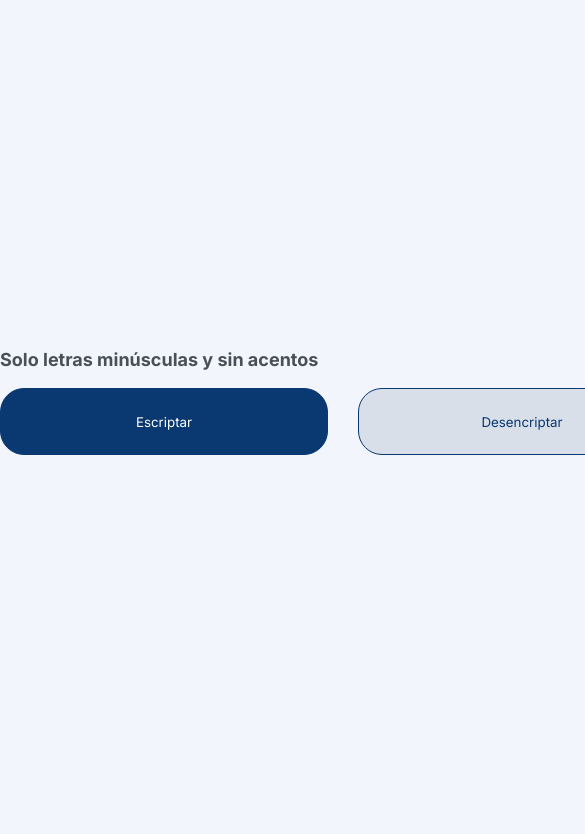
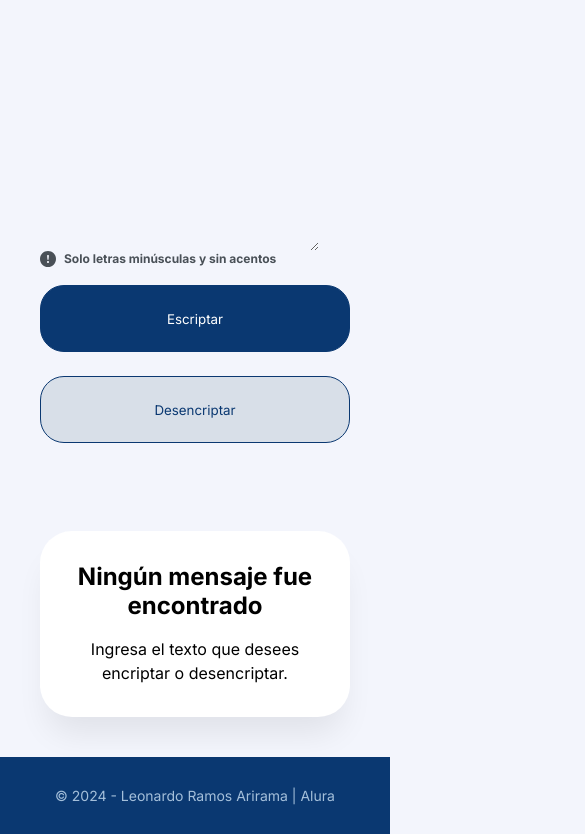
Before and after one commit to leoramosar/Challenge-Alura-Encriptador, a plain HTML site: page index.html in a window 390 px wide. Shown: the part 329-1163 px from the top of the page, 585 px wide, since content can reach past the window. Before the commit the page ends 844 px from the top, so only its background shows below. Drawn offline with Linux system fonts and the light colour scheme; files that its build step writes are made by us from their sources.

Commit message:
challenge end, project responsive

```diff
--- a/css/styles.css
+++ b/css/styles.css
@@ -21,16 +21,22 @@ header {
   padding-top: 20px;
 }
 
+main {
+  display: flex;
+  flex-direction: column;
+  height: calc(100vh - 100px);
+}
+
 .container {
   display: flex;
   margin: 0 auto;
-  height: calc(100vh - 100px);
   width: 1200px;
   padding-bottom: 60px;
-  padding-top: 50px;
+
+  flex: 1;
 }
 
-.seccion1 {
+.section1 {
   width: 70%;
   display: flex;
   flex-direction: column;
@@ -159,5 +165,67 @@ header {
 
 .informacion {
   color: #495057;
-  font-size: 18px;
+  font-size: 12px;
+  display: flex;
 }
+.informacion img {
+  padding-right: 8px;
+}
+
+footer p {
+  text-align: center;
+  font-size: 14px;
+  color: #a4bfda;
+  padding: 30px;
+
+  background-color: #0a3871;
+}
+
+@media screen and (max-width: 1200px) {
+  .container {
+    width: 100%;
+    padding: 40px 40px;
+    padding-top: 0;
+  }
+  .botones {
+    padding-right: 25px;
+  }
+}
+
+@media screen and (max-width: 768px) {
+  .container {
+    flex-direction: column;
+    justify-content: space-between;
+  }
+  .content-mu {
+    display: none;
+  }
+  .section1 {
+    height: 100%;
+  }
+  .section1,
+  .section2 {
+    width: 100%;
+  }
+  .botones {
+    padding-right: 0;
+    padding-bottom: 64px;
+  }
+  .logo {
+    width: 20%;
+  }
+}
+@media screen and (max-width: 640px) {
+  main {
+    height: initial;
+  }
+  .botones {
+    flex-direction: column;
+  }
+
+  .botones button {
+    width: 100%;
+    margin-left: 0;
+    margin-bottom: 24px;
+  }
+}
--- a/index.html
+++ b/index.html
@@ -3,8 +3,8 @@
   <head>
     <meta charset="UTF-8" />
     <meta name="viewport" content="width=device-width, initial-scale=1.0" />
-    <title>Document</title>
-    <link rel="stylesheet" href="styleS.css" />
+    <title>Challenge Encriptador de texto | Alura | Leonardo Arirama</title>
+    <link rel="stylesheet" href="css/styles.css" />
     <link rel="preconnect" href="https://fonts.googleapis.com" />
     <link rel="preconnect" href="https://fonts.gstatic.com" crossorigin />
     <link
@@ -20,17 +20,21 @@
     </header>
     <main>
       <div class="container">
-        <section class="seccion1">
+        <section class="section1">
           <div class="contenedor-text-area">
             <textarea
-              placeholder="ingrese el texto aqui"
+              cols="30"
+              rows="10"
+              placeholder="Ingrese el texto aqui"
               class="text-area"
             ></textarea>
           </div>
 
           <div class="info-alert">
-            <img src="images/info.png" alt="" />
-            <h6 class="informacion">Solo letras minúsculas y sin acentos</h6>
+            <h6 class="informacion">
+              <img src="images/info.svg" alt="" /> Solo letras minúsculas y sin
+              acentos
+            </h6>
           </div>
           <div class="botones">
             <button onclick="btnEncriptar()" class="btn-encriptar">
@@ -61,6 +65,9 @@
           </div>
         </section>
       </div>
+      <footer>
+        <p>&copy; 2024 - Leonardo Ramos Arirama | Alura</p>
+      </footer>
     </main>
 
     <script src="js/script.js"></script>
--- a/js/script.js
+++ b/js/script.js
@@ -4,11 +4,20 @@ const contentImg = document.querySelector(".content-mu");
 const messageInfo = document.querySelector(".mensaje-info");
 const contentBtnCopy = document.querySelector(".content-btn-copiar");
 
-// La letra "a" es convertida para "at"
+// La letra "a" es convertida para "ai
 // La letra "e" es convertida para "enwer"
 // La letra "i" es convertida para "imes"
-// La letra "o" es convertida para "otrx"
-// La letra "u" es convertida para "ufreast"
+// La letra "o" es convertida para "ober"
+// La letra "u" es convertida para "ufat"
+
+textArea.addEventListener("keydown", function (event) {
+  const specialChars = /[!@#$%^&*(),.?":{}|<>_\-áéíóúÁÉÍÓÚ'¿]/g;
+  const key = event.key;
+  if (specialChars.test(key)) {
+    alert("Caracter especial detectado");
+    event.preventDefault();
+  }
+});
 
 function btnEncriptar() {
   const textoEncriptado = encriptar(textArea.value);
@@ -21,11 +30,11 @@ function btnEncriptar() {
 }
 function encriptar(stringEncriptado) {
   let convert = [
-    ["a", "at"],
-    ["e", "enwer"],
+    ["e", "enter"],
     ["i", "imes"],
-    ["o", "otrx"],
-    ["u", "ufreast"],
+    ["a", "ai"],
+    ["o", "ober"],
+    ["u", "ufat"],
   ];
   stringEncriptado = stringEncriptado.toLowerCase();
 
@@ -48,18 +57,18 @@ function btnDesencriptar() {
 
 function desencriptar(stringDesencriptado) {
   let convert = [
-    ["at", "a"],
-    ["enwer", "e"],
-    ["imes", "i"],
-    ["otrx", "o"],
-    ["ufreast", "u"],
+    ["e", "enter"],
+    ["i", "imes"],
+    ["a", "ai"],
+    ["o", "ober"],
+    ["u", "ufat"],
   ];
   stringDesencriptado = stringDesencriptado.toLowerCase();
   for (let i = 0; i < convert.length; i++) {
     if (stringDesencriptado.includes(convert[i][0])) {
       stringDesencriptado = stringDesencriptado.replaceAll(
-        convert[i][0],
-        convert[i][1]
+        convert[i][1],
+        convert[i][0]
       );
     }
   }
```
Also changed, not shown: images/info.svg (added), images/screen.png (added), 1 other file.
